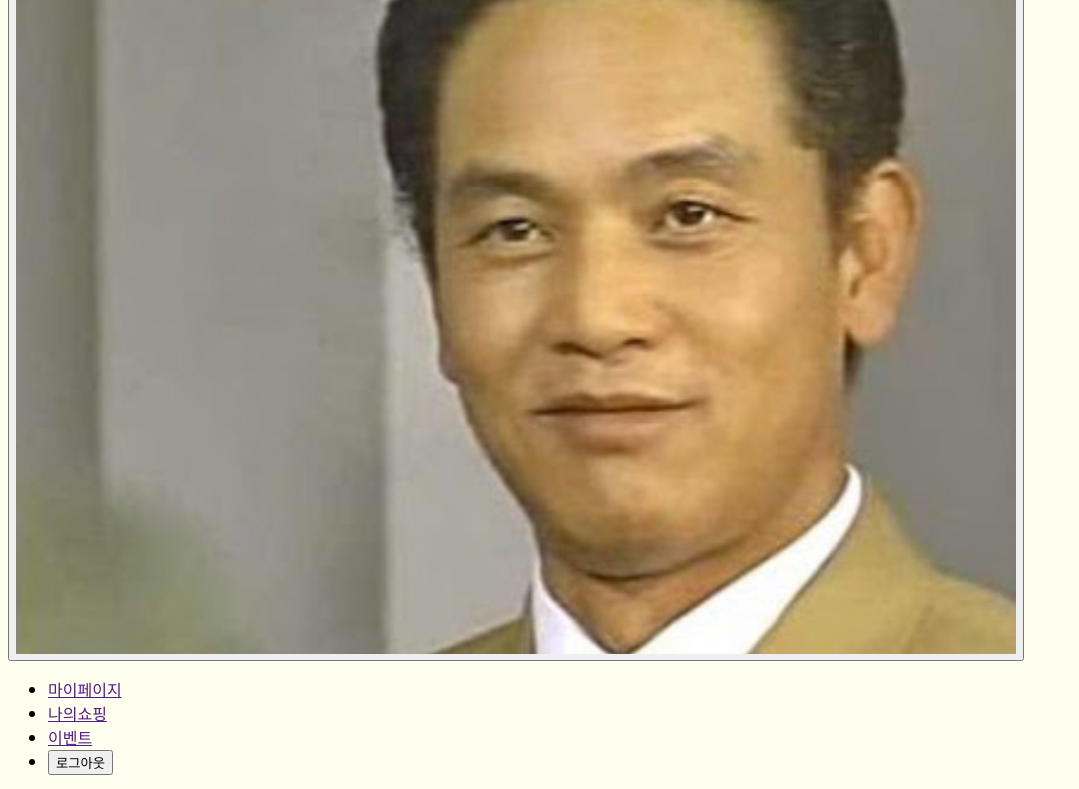
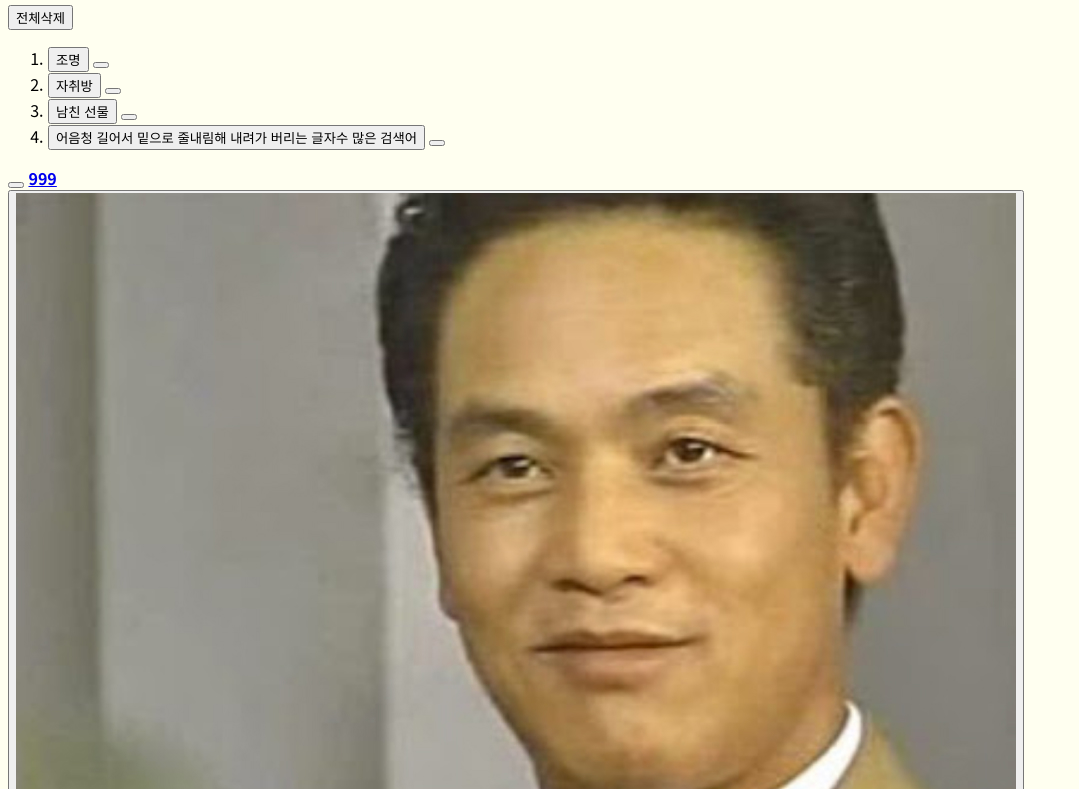
Before and after one commit to couchSol/tomorrowhouse, a website: page index.html in a window 1280 px wide. Shown: the part 306-1095 px from the top of the page, without its empty margins (0-1079 px from the left). Drawn offline with Linux system fonts and the light colour scheme.

Commit message:
✨ implement search history in desktop devices

```diff
--- a/index.html
+++ b/index.html
@@ -62,6 +62,7 @@
               </div>
 
               <div class="gnb-right">
+                <div class="gnb-search">
                   <div class="input-group lg-only">
                     <i class="ic-search" aria-hidden></i>
                     <input
@@ -69,6 +70,35 @@
                       type="text"
                       placeholder="스토어 검색"
                     />
+                  </div>
+                  <section class="search-history">
+                    <header class="search-history-header">
+                      <h2 class="title">최근검색어</h2>
+                      <button type="button">전체삭제</button>
+                    </header>
+
+                    <div class="search-history-content">
+                      <ol class="search-history-list">
+                      <li class="search-history-item">
+                        <button class="word-btn" type="button">조명</button>
+                        <button class="delete-btn" type="button"><i class="ic-close" aria-label="검색어 삭제"></i></button>
+                      </li>
+                      <li class="search-history-item">
+                        <button class="word-btn" type="button">자취방</button>
+                        <button class="delete-btn" type="button"><i class="ic-close" aria-label="검색어 삭제"></i></button>
+                      </li>
+                      <li class="search-history-item">
+                        <button class="word-btn" type="button">남친 선물</button>
+                        <button class="delete-btn" type="button"><i class="ic-close" aria-label="검색어 삭제"></i></button>
+                      </li>
+                      <li class="search-history-item">
+                        <button class="word-btn" type="button">어음청 길어서 밑으로 줄내림해 내려가 버리는 글자수 많은 검색어</button>
+                        <button class="delete-btn" type="button"><i class="ic-close" aria-label="검색어 삭제"></i></button>
+                      </li>
+                    </ol>
+                    </div>
+
+                  </section>
                 </div>
 
                 <!-- NOTE: 로그인 한 경우 -->
@@ -314,18 +344,16 @@
             <button class="word-btn" type="button">어음청 길어서 밑으로 줄내림해 내려가 버리는 글자수 많은 검색어</button>
             <button class="delete-btn" type="button"><i class="ic-close" aria-label="검색어 삭제"></i></button>
           </li>
-
-
-          </li>
         </ol>
         </div>
 
         <!-- 최근 검색어가 없을 경우 -->
         <!-- <div class="search-history-content">
           <p class="placeholder">최근 검색한 내역이 없습니다.</p>
+        </div> -->
+
+      </section>
     </div>
-      </section>
-    </div>   -->
   </div>
 </div>
 
```
Also changed, not shown: styles/layouts/_gnb.scss (+27 -3 lines). Lines whose indentation alone changed are shown as unchanged.
